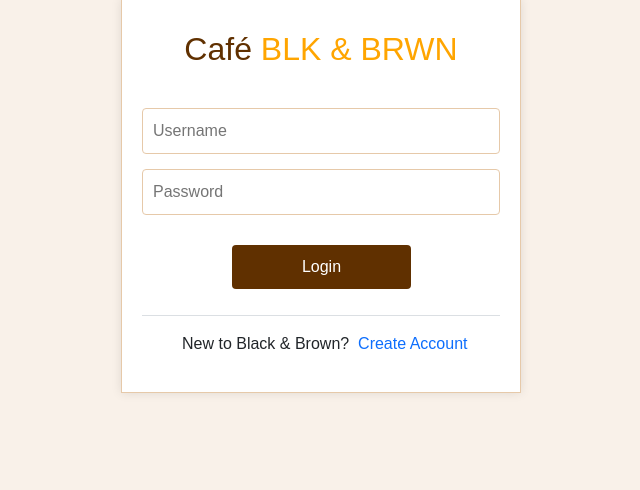
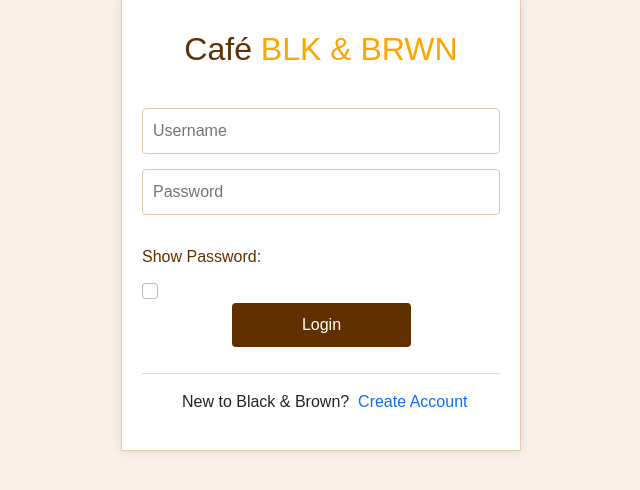
Before and after one commit to dominic-myb/bnb-website, a PHP site: page /login.php in a window 1280 px wide. Shown: the part 121-611 px from the top of the page, without its empty margins (319-959 px from the left). Run offline with PHP 8.4, Linux system fonts and the light colour scheme.

Commit message:
added the admin login func

```diff
--- a/login.php
+++ b/login.php
@@ -9,6 +9,7 @@ if ($_SERVER['REQUEST_METHOD'] == "POST") {
   if (!empty($username) && !empty($password)) {
 
     $select = mysqli_prepare($con, "SELECT * FROM customer_tbl WHERE username = ? AND password = ?");
+    $admin_query = "SELECT * FROM admin WHERE admin_username=? AND admin_password = ?";
     mysqli_stmt_bind_param($select, "ss", $username, $password);
     mysqli_stmt_execute($select);
     $result = mysqli_stmt_get_result($select);
@@ -30,7 +31,13 @@ if ($_SERVER['REQUEST_METHOD'] == "POST") {
       </script>';
       exit();
 
-    } else {
+    } else if($result = $con->query($admin_query)) {
+      echo '<script>
+      alert("Welcome, Admin!");
+      window.location.href = "admin.php";
+      </script>';
+      exit();
+    }else{
       echo '<script>
       alert("Incorrect Username or Password!");
       window.location.href = "login.php";
@@ -54,13 +61,18 @@ include("app/includes/html/login.head.php");
       <h2>Café <span>BLK & BRWN</span></h2>
     </div>
     <form action="login.php" method="post">
-      <input type="text" id="username" name="username" placeholder="Username" autocomplete="off" required>
-      <input type="password" id="password" name="password" placeholder="Password" autocomplete="off" required>
+      <input type="text" class="username"id="username" name="username" placeholder="Username" autocomplete="off" required>
+      <input type="password" class="password" id="password" name="password" placeholder="Password" autocomplete="off" required>
+      <div class="show-hide">
+        <label for="showPassword" class="form-check-label" style="display: inline-block; float:left; ">Show Password: &nbsp;&nbsp;&nbsp;</label>
+        <input type="checkbox" id="showPassword" class="form-check-input">
+      </div>
       <input type="submit" value="Login"><br>
       <hr>
       <p class="create-acc">New to Black & Brown? &nbsp<a href="form.php">Create Account</a></p>
     </form>
   </div>
+  <script src="assets/js/vendor/jquery-3.7.1.min.js"></script>
+  <script src="assets/js/main.js"></script>
 </body>
-
 </html>
```
